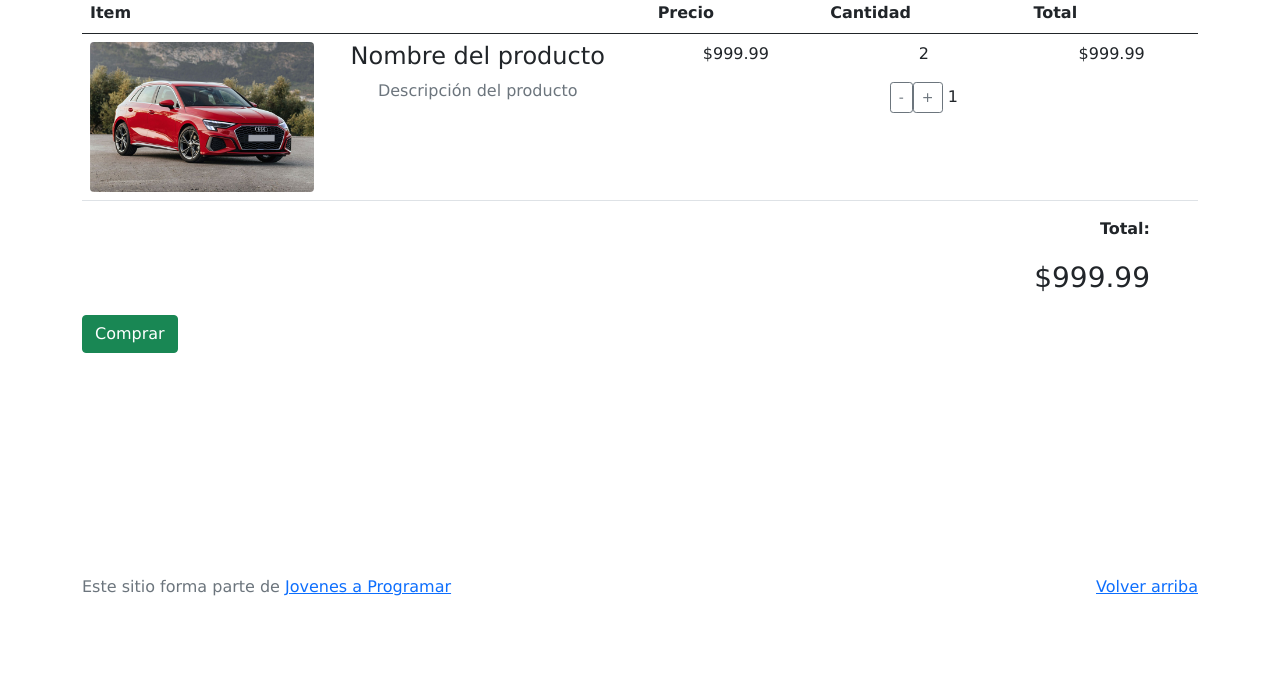
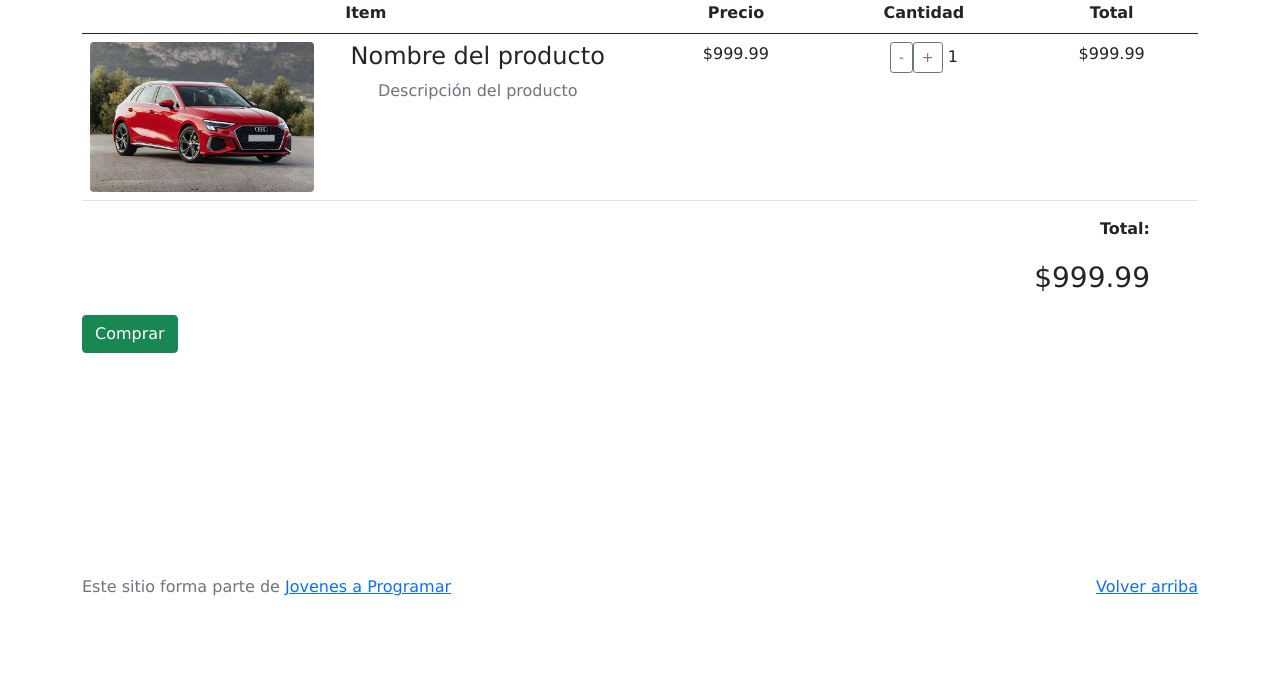
Before and after one commit to mariajosefinastab/e-commerce-JAP, a plain HTML site: page cart.html in a window 1280 px wide. Shown: the part 111-800 px from the top of the page. Drawn offline with Linux system fonts and the light colour scheme.

Commit message:
arreglos-estilos-miCarrito

```diff
--- a/cart.html
+++ b/cart.html
@@ -73,7 +73,7 @@
                   </td>
                   <td>$999.99</td>
                   <td>
-                      <p>2</p>
+
                       <button id="restar-un-producto" class="btn btn-sm btn-outline-secondary">-</button><button id="sumar-un-producto" class="btn btn-sm btn-outline-secondary">+</button>
                       <span>1</span>
                   </td>
--- a/css/cart.css
+++ b/css/cart.css
@@ -6,3 +6,7 @@
 #cart-image{
     max-height: 150px;
 }
+
+  td, th{
+    text-align: center;
+  }
--- a/js/product-info.js
+++ b/js/product-info.js
@@ -233,5 +233,3 @@ window.onclick = function(event) {
       }
   }
 }
-
-}
```
